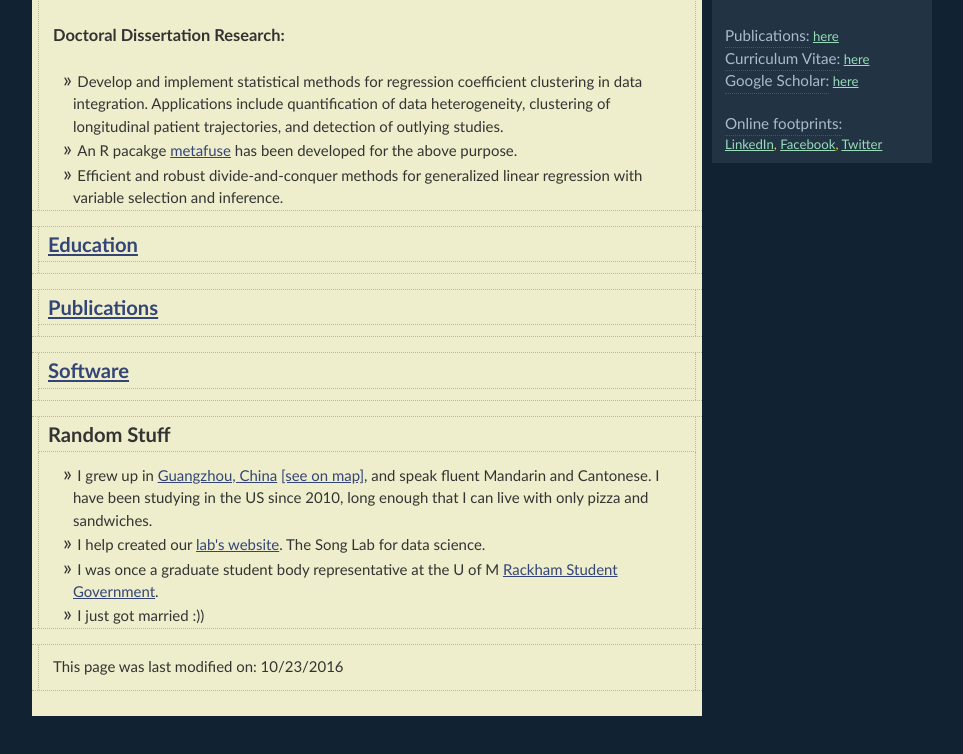
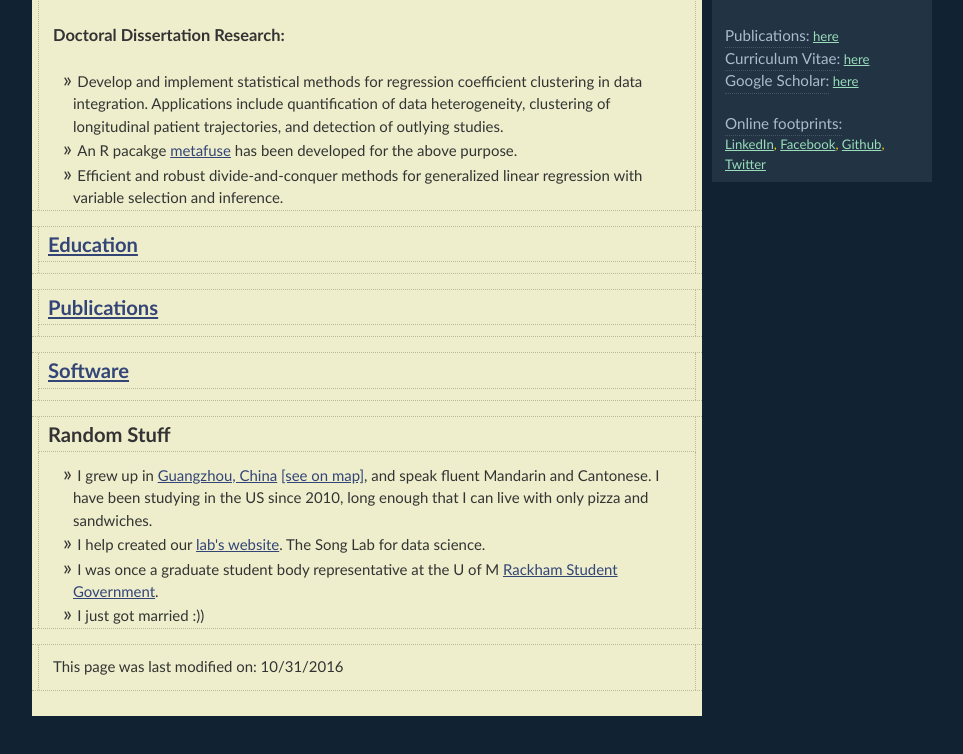
Before and after one commit to ClumsyBear/ClumsyBear.github.io, a plain HTML site: page index.html in a window 1280 px wide. Shown: the part 464-1218 px from the top of the page, without its empty margins (158-1121 px from the left). Drawn offline with Linux system fonts and the light colour scheme.

Commit message:
HTML updated

```diff
--- a/index.html
+++ b/index.html
@@ -341,7 +341,7 @@
       <div class="post-body">
         <!--   <p><script type="text/javascript" src="js_lus.js"></script></p>   -->
         <div id="textbox">
-          <p class="alignleft">This page was last modified on: 10/23/2016</p>
+          <p class="alignleft">This page was last modified on: 10/31/2016</p>
         </div>
       </div> <!-- wrapper -->
     </div> <!-- content_holder -->
@@ -390,7 +390,7 @@
    <br>
    <br>
    <span class="sidebar-title">Online footprints:</span><br>
-   <a href="https://www.linkedin.com/in/lutang44/" target="_blank">LinkedIn</a>, <a href="https://www.facebook.com/jimmytl/" target="_blank">Facebook</a>, <a href="https://twitter.com/huluwa44" target="_blank">Twitter</a>
+   <a href="https://www.linkedin.com/in/lutang44/" target="_blank">LinkedIn</a>, <a href="https://www.facebook.com/jimmytl/" target="_blank">Facebook</a>, <a href="https://github.com/ClumsyBear" target="_blank">Github</a>, <a href="https://twitter.com/huluwa44" target="_blank">Twitter</a>
 
 
 
```
